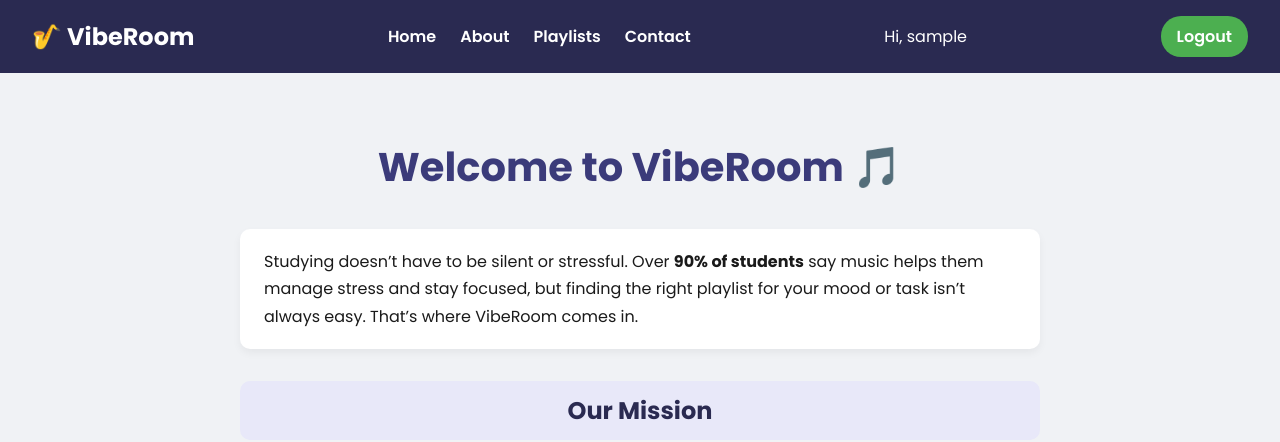
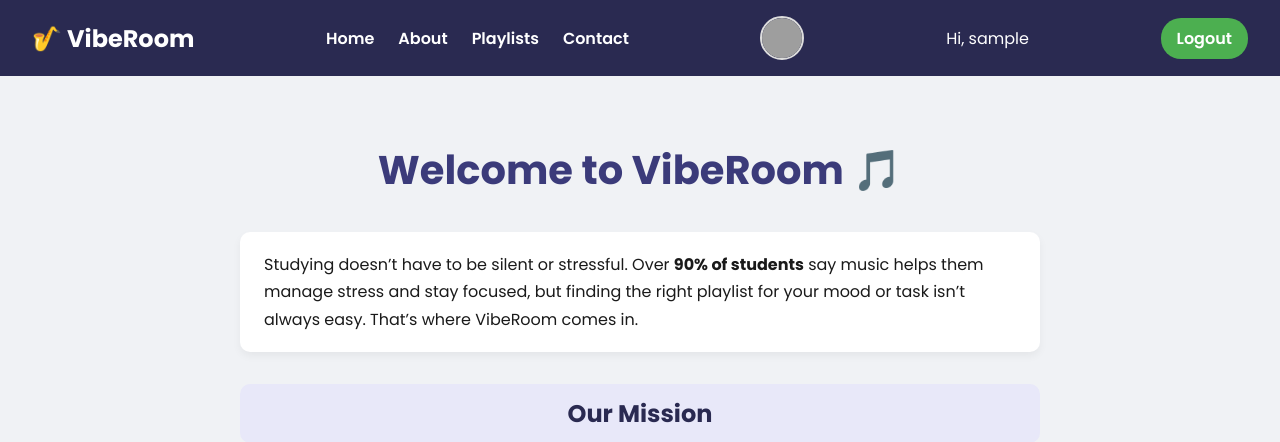
Before and after one commit to franwabudike/final-presentation, a Flask app: page /about in a window 1280 px wide. Shown: the top 442 px of the page. Run offline with Flask 3, Linux system fonts and the light colour scheme; the visitor is signed in with stand-in values (Sample User, id 1); grey boxes are pictures that could not be loaded.

Commit message:
added profile photo view when logged in, might be good to dd an account page on click?

```diff
--- a/app.py
+++ b/app.py
@@ -109,13 +109,13 @@ def register():
         existing_user = User.query.filter_by(username=form.username.data).first()
         if existing_user:
             flash('Username already exists. Please choose a different one.', 'error')
-            return render_template('auth.html', title='Register', form=form)
+            return redirect(url_for('register'))
 
         # Check if email already exists
         existing_email = User.query.filter_by(email=form.email.data).first()
         if existing_email:
             flash('Email already registered. Please use a different email.', 'error')
-            return render_template('auth.html', title='Register', form=form)
+            return redirect(url_for('register'))
 
         # Handle profile picture upload
         picture_file = request.files['picture']
--- a/reg_form.py
+++ b/reg_form.py
@@ -11,6 +11,6 @@ class RegistrationForm(FlaskForm):
                         validators=[DataRequired(), Email()])
     password = PasswordField('Password', validators=[DataRequired()])
     confirm_password = PasswordField('Confirm Password',
-                                     validators=[DataRequired(), EqualTo('password')])
+                                     validators=[DataRequired(), EqualTo('password', message="passwords must match")])
     picture = FileField('Profile Picture', validators=[FileAllowed(['jpg', 'png', 'jpeg'])])
     submit = SubmitField('Sign Up!')
--- a/templates/layout.html
+++ b/templates/layout.html
@@ -34,6 +34,7 @@
         main.hero .dropdown { background-color: #2a2a51; color: #fff; border: 1px solid #2a2a51; appearance: none; text-align: center; min-width: 150px; }
         main.hero .button { background-color: #ffd700; color: #3b3b7a; border: none; transition: background-color 0.3s ease; }
         main.hero .button:hover { background-color: #e6c200; }
+
     </style>
 </head>
 <body>
--- a/templates/navbar.html
+++ b/templates/navbar.html
@@ -1,3 +1,20 @@
+<style>
+        .header .user-picture {
+            width: 40px;           /* Set desired width */
+            height: 40px;          /* Set desired height */
+            border-radius: 50%;    /* Makes the image circular */
+            object-fit: cover;     /* Ensures image fills the circle properly */
+            border: 2px solid #ddd; /* Optional: adds a subtle border */
+            margin-right: 10px;    /* Optional: adds space between image and username */
+            vertical-align: middle; /* Aligns with text baseline */
+        }
+    .user-picture:hover {
+    border-color: #00ff40; /* Change border color on hover */
+    cursor: pointer;
+}
+
+</style>
+
 <header class="header">
     <div class="logo"><a href="{{ url_for('home') }}">🎷 VibeRoom</a></div>
     <nav class="nav-links">
@@ -8,6 +25,7 @@
     </nav>
 
     {% if current_user.is_authenticated %}
+        <img class="user-picture" src="{{ url_for('static', filename='profile_pics/' + current_user.picture) }}"></img>
         <span class="user-name">Hi, {{ current_user.username }}</span>
         <a href="{{ url_for('logout') }}" class="get-started">Logout</a>
     {% else %}
```
Also changed, not shown: static/profile_pics/Curious_Cow.jpeg (added).
